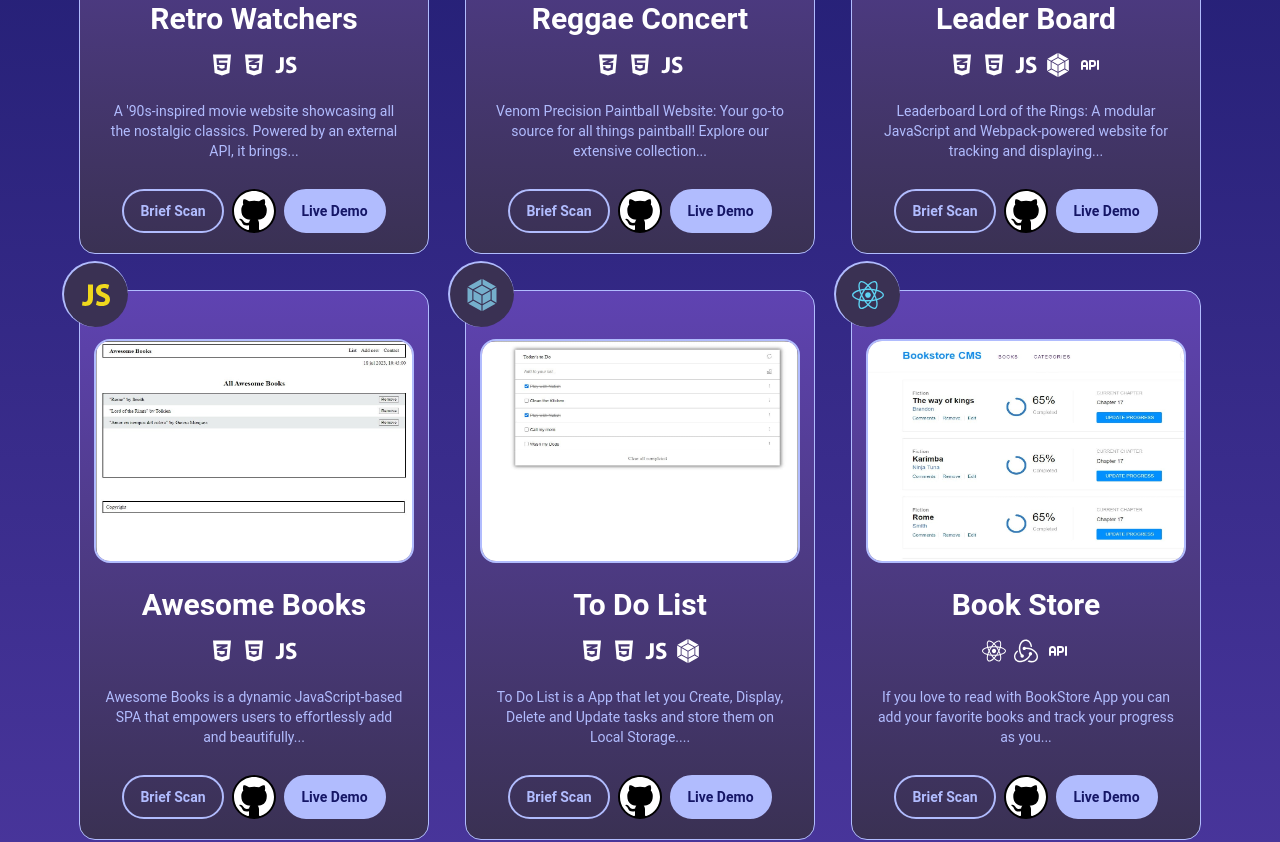
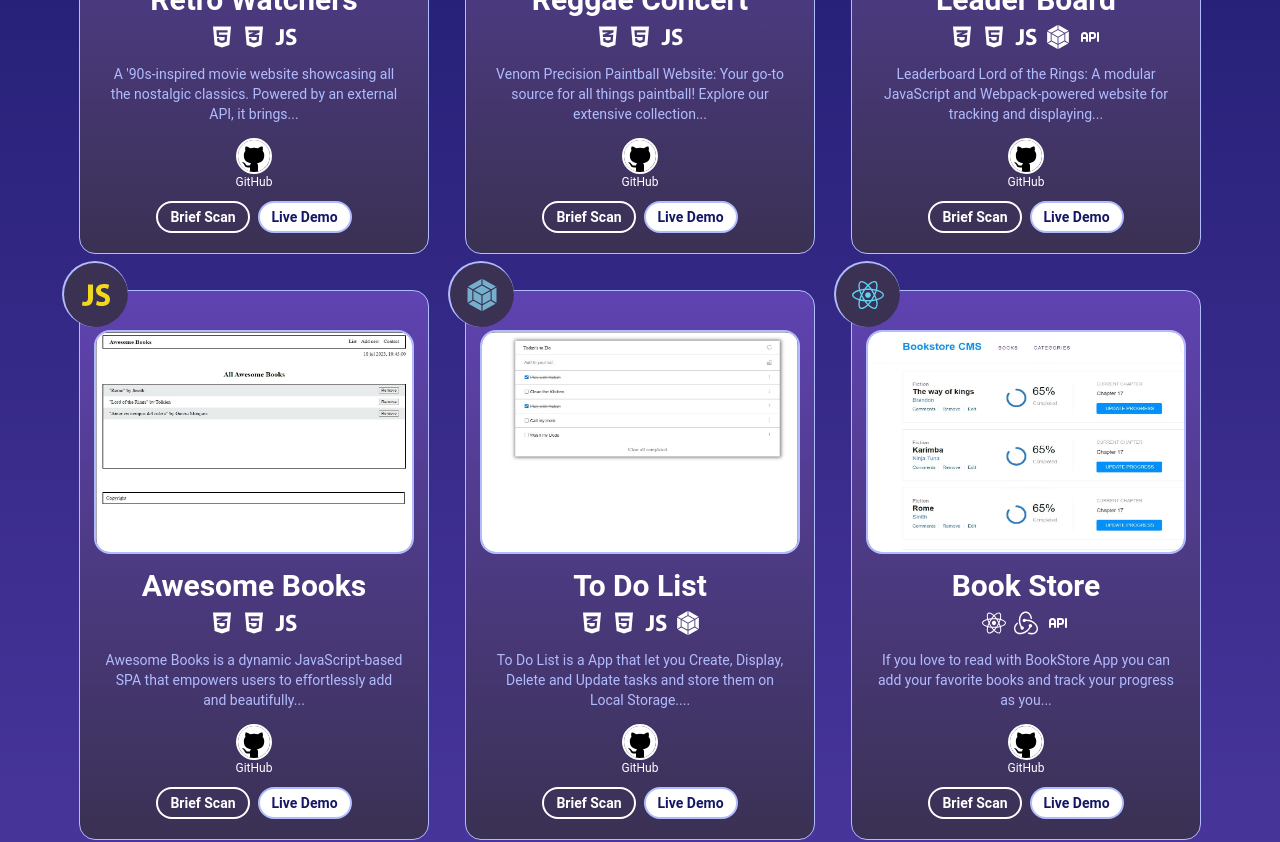
Before and after one commit to chelobotix/Portfolio_React, a React (Vite) app: page / in a window 1280 px wide. Shown: the part 1280-2122 px from the top of the page. Built offline with nearby package versions, Linux system fonts and the light colour scheme; a web font is replaced by a local one.

Commit message:
Update Github button

```diff
--- a/src/components/Button/Button.jsx
+++ b/src/components/Button/Button.jsx
@@ -10,7 +10,7 @@ const Button = (props) => {
       window.open(liveDemo, "_blank");
     } else if (name === "Get My Resume") {
       window.open(resumePDF, "_blank");
-    } else if (name === "Brief Scan") {
+    } else if (name === "More...") {
       setModalConf({
         ...modalConf,
         visible: "",
--- a/src/components/Project/Project.jsx
+++ b/src/components/Project/Project.jsx
@@ -48,28 +48,34 @@ const Project = (props) => {
         ))}
       </ul>
       <p className="text-sm text-letter-blue mt-2 px-6 text-center">{sliceDescription(description)}</p>
-      <div className="flex gap-2 mt-4 mb-5 ">
+
+      <div className="flex flex-col items-center mt-3 mb-2">
+        <div className="flex flex-col items-center text-sm font-semibold border-2 border-white bg-black rounded-3xl hover:bg-white hover:border-white hover:text-white duration-1000">
+          <a href={gitHub} target="_blank">
+            <IconContext.Provider value={{ color: "white", size: "2rem", className: style.github }}>
+              <BsGithub />
+            </IconContext.Provider>
+          </a>
+        </div>
+        <p className="text-xs text-white">GitHub</p>
+      </div>
+
+      <div className="flex items-center gap-2 mb-5">
         <Button
           name="Brief Scan"
           style={
-            "px-4 py-1 text-sm font-semibold border-2 border-letter-blue rounded-3xl text-letter-blue hover:bg-letter-blue hover:border-white hover:text-dark-blue"
+            "px-3 py-1 text-sm font-semibold border-2 border-white rounded-3xl text-white hover:bg-white hover:border-dark-blue hover:text-dark-blue duration-700"
           }
           modalConf={modalConf}
           setModalConf={setModalConf}
           projectId={id}
           type={"button"}
         />
-        <div className="flex flex-col items-center text-sm font-semibold border-2 border-black bg-black rounded-3xl hover:bg-white hover:border-white hover:text-white">
-          <a href={gitHub} target="_blank">
-            <IconContext.Provider value={{ color: "white", size: "2.5rem", className: style.github }}>
-              <BsGithub />
-            </IconContext.Provider>
-          </a>
-        </div>
+
         <Button
           name="Live Demo"
           style={
-            "px-4 py-1 text-sm font-semibold border-2 border-letter-blue bg-letter-blue rounded-3xl text-dark-blue hover:border-dark-blue hover:scale-[1.1] durarion-100"
+            "px-3 py-1 text-sm font-semibold border-2 border-letter-blue bg-white rounded-3xl text-dark-blue hover:border-white hover:bg-transparent hover:text-white duration-700"
           }
           liveDemo={liveDemo}
           modalConf={modalConf}
```
